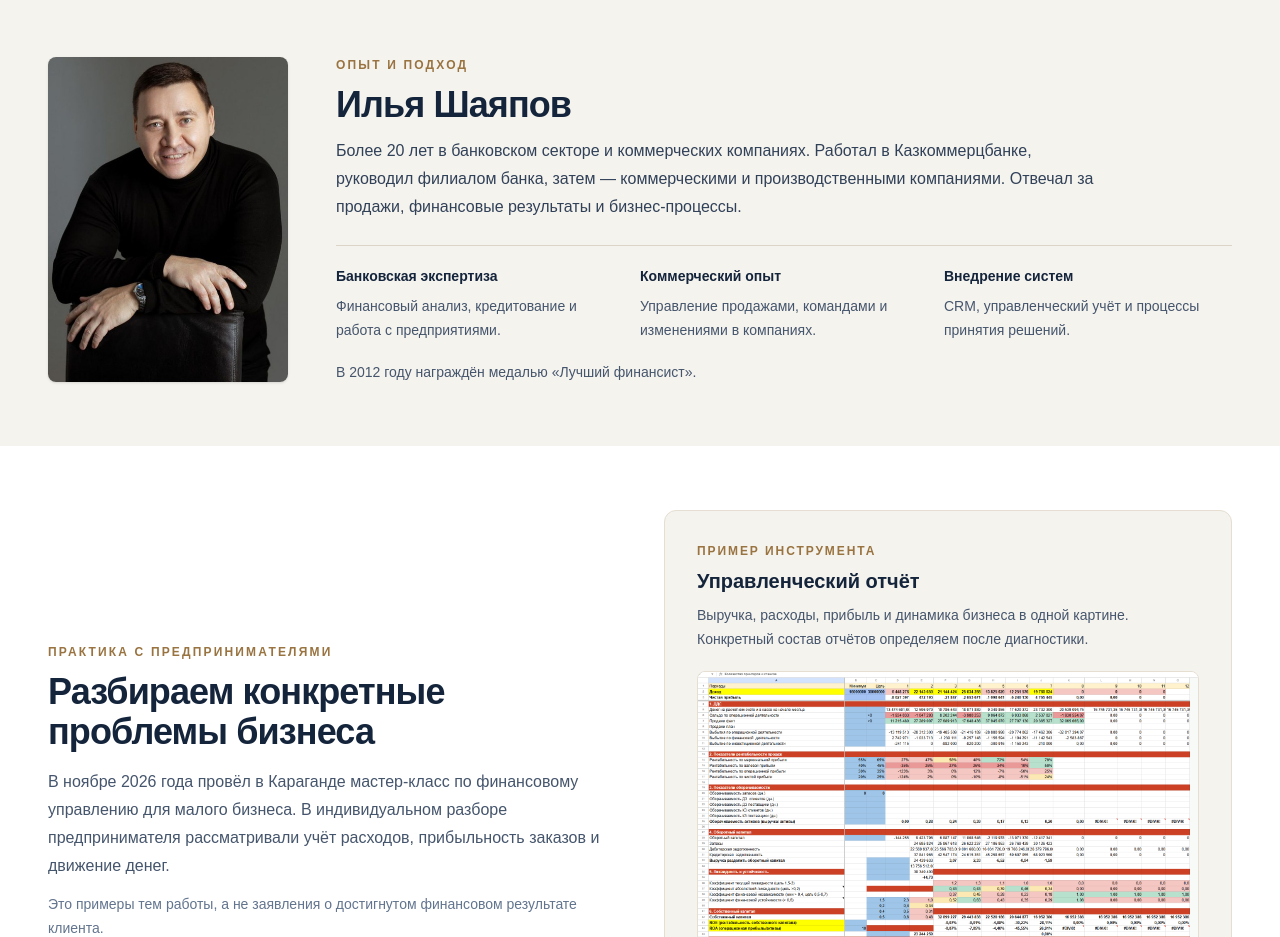
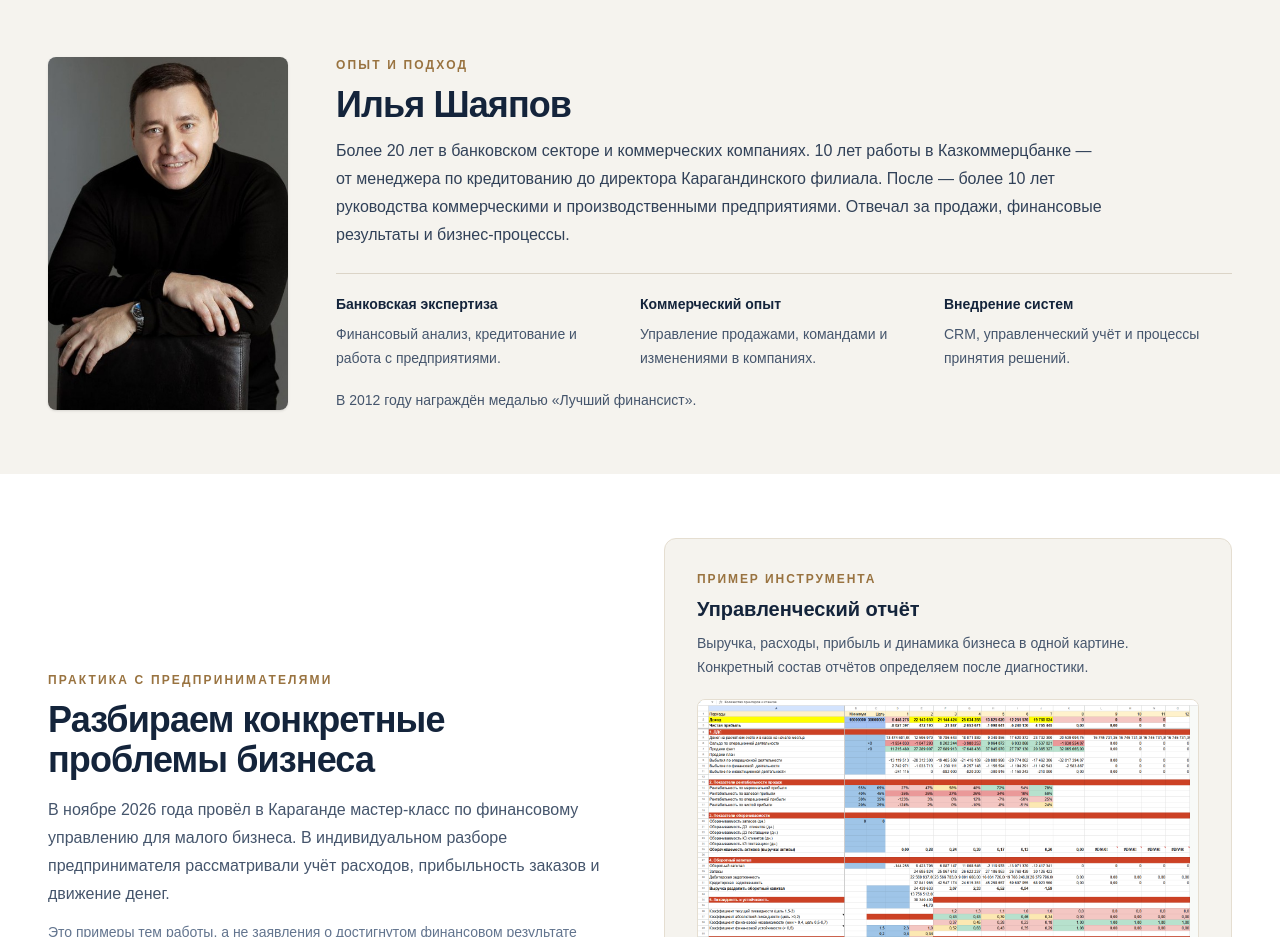
Before and after one commit to 19ilya77sh-cell/finance-consulting-landing, a Next.js app: page / in a window 1280 px wide. Shown: the part 2500-3437 px from the top of the page. Built offline with nearby package versions, Linux system fonts and the light colour scheme.

Commit message:
Clarify Kazkommertsbank career progression in about section

```diff
--- a/app/page.tsx
+++ b/app/page.tsx
@@ -254,7 +254,7 @@ export default function Home() {
           <div>
             <p className="text-xs font-semibold uppercase tracking-[0.18em] text-[#997340]">Опыт и подход</p>
             <h2 className="mt-3 text-3xl font-semibold tracking-tight text-[#14243b] sm:text-4xl">Илья Шаяпов</h2>
-            <p className="mt-3 max-w-3xl text-base leading-7 text-slate-700">Более 20 лет в банковском секторе и коммерческих компаниях. Работал в Казкоммерцбанке, руководил филиалом банка, затем — коммерческими и производственными компаниями. Отвечал за продажи, финансовые результаты и бизнес-процессы.</p>
+            <p className="mt-3 max-w-3xl text-base leading-7 text-slate-700">Более 20 лет в банковском секторе и коммерческих компаниях. 10 лет работы в Казкоммерцбанке — от менеджера по кредитованию до директора Карагандинского филиала. После — более 10 лет руководства коммерческими и производственными предприятиями. Отвечал за продажи, финансовые результаты и бизнес-процессы.</p>
             <div className="mt-6 grid gap-4 border-t border-[#dbd4c7] pt-5 sm:grid-cols-3">
               <div><p className="text-sm font-semibold text-[#14243b]">Банковская экспертиза</p><p className="mt-2 text-sm leading-6 text-slate-600">Финансовый анализ, кредитование и работа с предприятиями.</p></div>
               <div><p className="text-sm font-semibold text-[#14243b]">Коммерческий опыт</p><p className="mt-2 text-sm leading-6 text-slate-600">Управление продажами, командами и изменениями в компаниях.</p></div>
```
